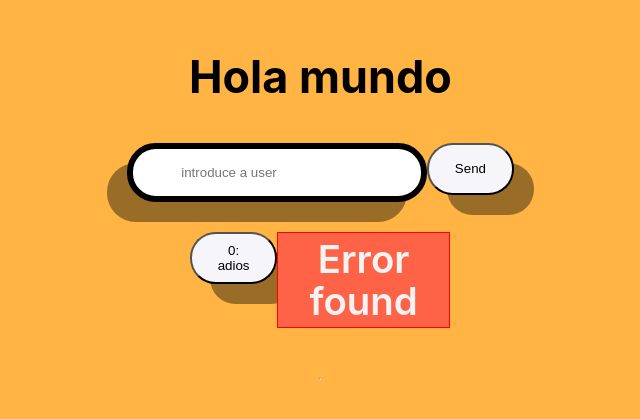
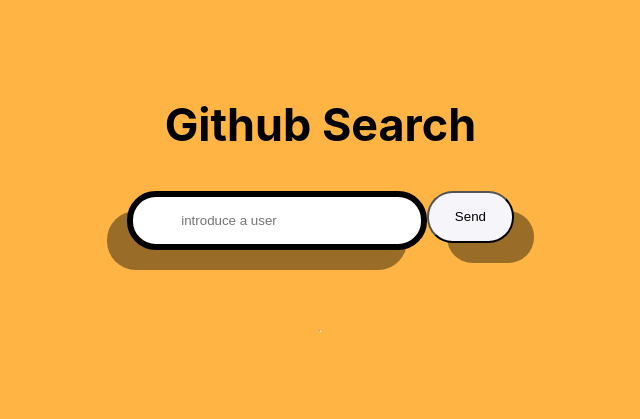
Before and after one commit to CH19/Github-Search, a Vue app: page / in a window 1280 px wide. Shown: the part 187-606 px from the top of the page, without its empty margins (302-942 px from the left). Built offline with nearby package versions, Linux system fonts and the light colour scheme.

Commit message:
modifed profile.vue: la parte del componente con add and remove favorites ha sido finalizada con la logica y comentada para la explicacion si es necesaria

```diff
--- a/package.json
+++ b/package.json
@@ -9,6 +9,7 @@
     "preview": "vite preview"
   },
   "dependencies": {
+    "typescript": "^5.2.2",
     "vue": "^3.3.4"
   },
   "devDependencies": {
--- a/src/App.vue
+++ b/src/App.vue
@@ -1,9 +1,10 @@
 <script setup>
+// @ts-check
 import { ref } from "vue";
 import porfile from "./components/porfile.vue";
 
 const API = "https://api.github.com/users/";
-const saludo = 'Hola mundo'
+const saludo = 'Github Search'
 // se utiliza la variable user para obtener data de los inputs para los usuarios
 const user = ref(null);
 let userData = ref(null);
--- a/src/components/porfile.vue
+++ b/src/components/porfile.vue
@@ -1,18 +1,14 @@
 <script setup>
-import { computed, onMounted, reactive, ref } from "vue";
+// @ts-check
+// importaciones de los metodos y propiedades de vue
+import { computed, onMounted, reactive, ref, watch } from "vue";
 
 // objeto con los parametros a solicitar
+// Metodo para saber si el componente esta montado
 onMounted(()=>{
     console.log('componente montado ');
 })
-const counter = ref(0);
-const keyMap = ref(0);
-const moreCounter = computed(()=>{
-    if(counter.value > 10)
-        return 'Hola';
-    else
-        return ' adios';
-})
+// propiedades del usuario transferidos por el padre
 const props = defineProps({
         dataUser: {
             type: Object,
@@ -20,31 +16,45 @@
         },
 
     })
-    const favorites = ref(new Map());
+    // mapa con la lista de usuarios favoritos a buscar
+    const favorites = reactive(new Map());
+    // propiedad para saber si el usuario tiene un favorito y que espera para que retorne
     const itsfavorite = computed(()=>{
-      if(props.dataUser.id){
-        return favorites.value.has(props.dataUser.id.toString()) ? true: false;
+    //    validacion otra vez de que la propiedad con el id no este vacia
+        if(props.dataUser.id){
+            return favorites.has(props.dataUser.id.toString()) ? true: false;
       }else
-        return 'Np hay datos';
+      return 'No hay datos';
     })
+    // funcion para annadir un favorito en donde se pide como unico paramatreo de key la data para el id del map y la informacion del usuario
+    function addFavorite(key){
+        // console.log(key);
+       if(key != undefined || key != null){
+        favorites.set(key?.id.toString(), key);
+        console.log(favorites.get(key.id.toString()));
 
-    function addFavorite(key){
-        favorites.value.set(key?.id.toString(), key);
-        console.log(favorites.value.get(key?.id));
+        favorites.forEach((value, key) => {
+            console.log(`${key} ${JSON.stringify(value)}`);
+        })
+       }else{
+        console.log('no definido');
+       }
     }
+    // funcion para remover el favorito
     function removeFavorite(key){
-        favorites.value.delete(key?.id);
-        console.log(favorites.value.size);
-    }
+        // recordar colocar el metodo toString en todas las llamadas
+        favorites.delete(key?.id.toString());
+        console.log(favorites);
+}
 </script>
 
 <template>
         <div class="porfile-container">
-            <button @click="counter++">{{ counter }}: {{ moreCounter }}</button>
             <div class="porfile" v-if="dataUser != null && dataUser?.login">
                 <div>
-                    <a href="#" v-if="!itsfavorite" class="porfile__toggle-favorite" @click="addFavorite(dataUser)">Add Favorite ⭐️ {{ itsfavorite }} {{ dataUser.id}}</a>
-                <a href="#" v-else class="porfile__toggle-favorite" @click="removeFavorite(dataUser)">Remove fvorite ⭐️</a>
+                    <!-- div con la informacion de annadir o quitar favoritos  -->
+                    <a href="#" v-if="!itsfavorite" class="porfile__toggle-favorite" @click="addFavorite(props.dataUser)">Add Favorite ⭐️</a>
+                <a href="#" v-else class="porfile__toggle-favorite" @click="removeFavorite(dataUser)">Remove favorite ⭐️</a>
                 </div>
 
                 <h2 class="porfile__name">{{ dataUser?.login }}</h2>
@@ -54,7 +64,7 @@
                     <a :href="dataUser?.html_url" class="porfile__blog">{{ dataUser?.html_url }}</a>
                 </p>
             </div>
-            <div class="porfile__error" v-else>Error found</div>
+            <div class="porfile__error" v-if="dataUser != null && !(dataUser?.login)">Error found</div>
         </div>
 
 </template>
@@ -87,6 +97,7 @@
   color: var(--white);
   text-decoration: none;
   padding: 0.4rem;
+  font-size: 1.2rem;
 }
 .porfile__toggle-favorite:hover{
     color: var(--naranj2);
```
Also changed, not shown: 1 other file (tests, documents, lock files or other folders).
